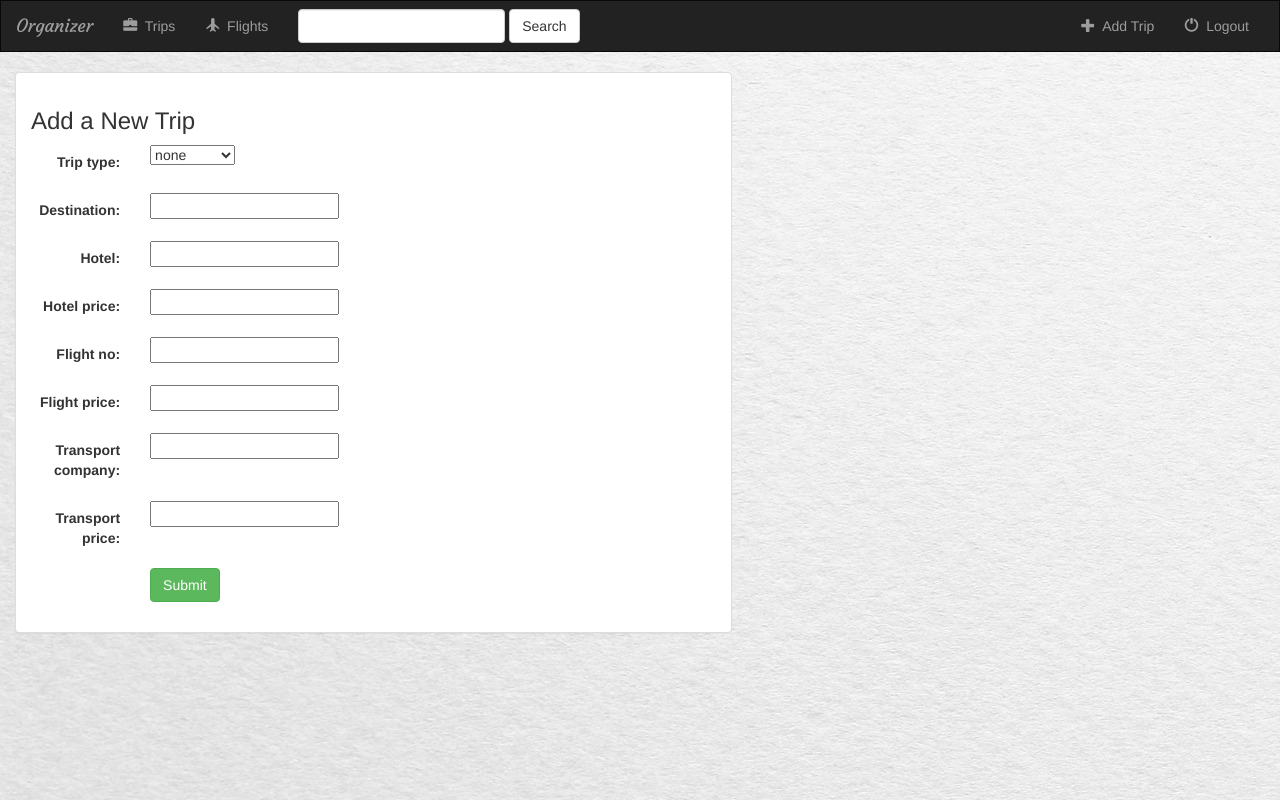
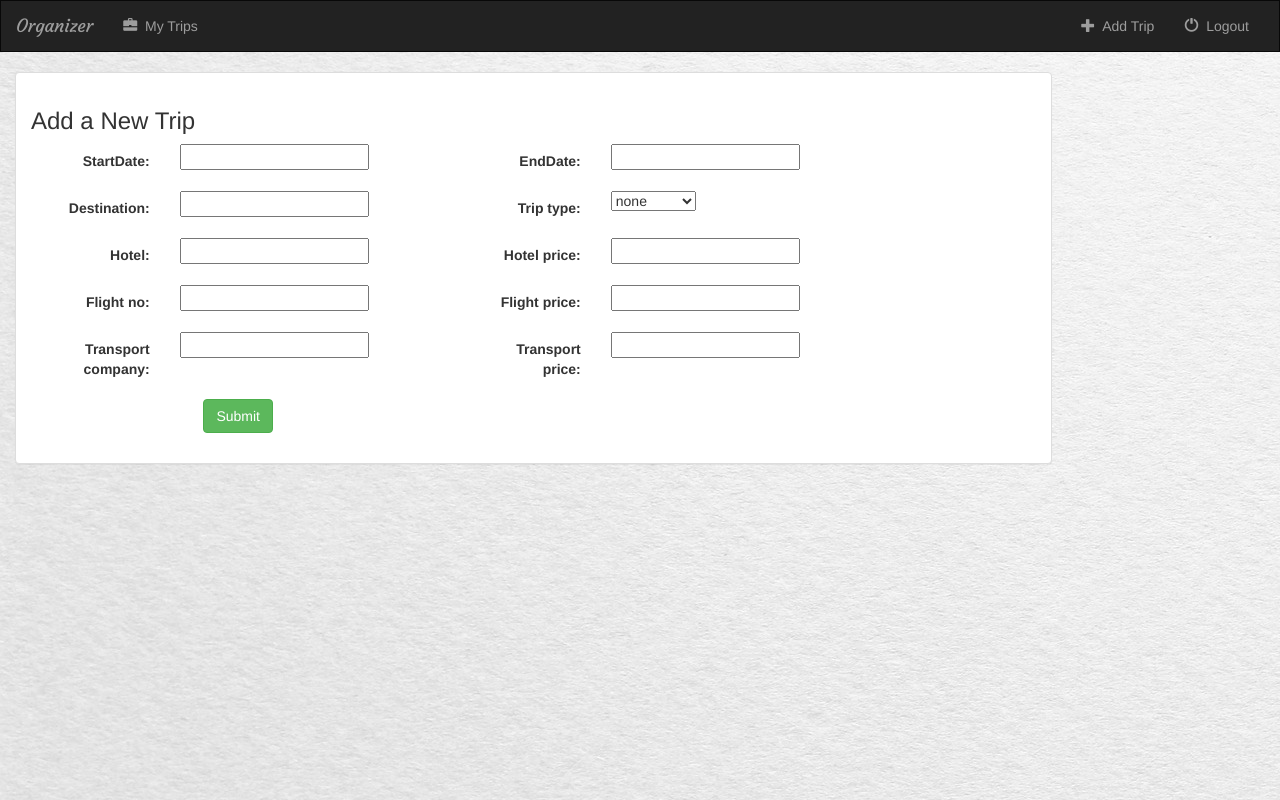
Before and after one commit to bindkeeper/travelSite, a Django app: page /organizer/create_trip/ in a window 1280 px wide. Run offline with Django 3.2, Linux system fonts and the light colour scheme; a user stored in the database is signed in; data comes from the database, SQL or seed files in the repository; both versions use the stored data as it was after the commit; tables that the repository leaves empty hold one stand-in row (values such as "Sample post"); some libraries are stand-ins or nearby versions.

Commit message:
added a bunch of features

```diff
--- a/organizer/forms.py
+++ b/organizer/forms.py
@@ -6,7 +6,11 @@ class TripForm(forms.ModelForm):
 
 	class Meta:
 		model = Trip
-		fields = ['trip_type',
+
+		fields = [
+			'startDate',
+			'endDate',
+			'trip_type',
 			'destination',
 			'hotel',
 			'hotel_price',
@@ -16,6 +20,25 @@ class TripForm(forms.ModelForm):
 			'transport_price',
 		]
 
+		widgets = {
+            'startDate': forms.DateInput(attrs={'class':'date'}),
+            'endDate': forms.DateInput(attrs={'class':'date'}),
+        }
+
+	def clean(self):
+
+		data = super(TripForm, self).clean()
+		print(data)
+		startDate = data.get('startDate')
+		endDate = data.get('endDate')
+		if endDate and startDate:
+			print('got start and end dates')
+			if  not (endDate > startDate):
+				print('raising Error')
+				raise forms.ValidationError('endDate must be after startDate')
+
+		return data
+
 class UserForm(forms.ModelForm):
     password = forms.CharField(widget=forms.PasswordInput)
 
--- a/organizer/models.py
+++ b/organizer/models.py
@@ -34,8 +34,12 @@ class Flight(models.Model):
 
 DEFAULT_TRIP_TYPE = 3
 class Trip(models.Model):
+	shared = models.BooleanField(default=False)
 	user = models.ForeignKey(User, default=1)
 	destination = models.CharField(max_length=200)
+
+	startDate = models.DateField()
+	endDate = models.DateField()
 
 	hotel = models.CharField(max_length=200)
 	hotel_price = models.DecimalField(max_digits=10, decimal_places=2)
--- /dev/null
+++ b/organizer/static/organizer/main.js
@@ -0,0 +1,20 @@
+
+$(function() {
+$(".btn-share").click(function(){
+
+
+
+	var url = $(this).attr('href');
+	var self = $(this);
+	alert(url);
+    $.getJSON(url, function(result){
+        $.each(result, function(result) {
+			if (result.success) {
+				$(self).toggleClass('active');
+			}
+		});
+    });
+	return false;
+
+});
+});
--- a/organizer/static/organizer/style.css
+++ b/organizer/static/organizer/style.css
@@ -9,3 +9,8 @@ body {
 .navbar-brand {
 	font-family: 'Courgette', coursive;
 }
+
+.ui-datepicker {
+    /*background: transparent;*/
+    background: blue;
+}
--- a/organizer/templates/organizer/base.html
+++ b/organizer/templates/organizer/base.html
@@ -13,7 +13,10 @@
 	<link href="https://fonts.googleapis.com/css?family=Courgette" rel="stylesheet">
 	<link rel="stylesheet" type="text/css" href="{% static 'organizer/style.css' %}" />
 	<script src="https://ajax.googleapis.com/ajax/libs/jquery/1.12.0/jquery.min.js"></script>
+	<link href="http://code.jquery.com/ui/1.10.4/themes/ui-lightness/jquery-ui.css" rel="stylesheet">
+	<script src="http://code.jquery.com/ui/1.10.4/jquery-ui.js"></script>
 	<script src="https://maxcdn.bootstrapcdn.com/bootstrap/3.3.7/js/bootstrap.min.js" integrity="sha384-Tc5IQib027qvyjSMfHjOMaLkfuWVxZxUPnCJA7l2mCWNIpG9mGCD8wGNIcPD7Txa" crossorigin="anonymous"></script>
+	<script src="{% static 'organizer/main.js' %}"></script>
 
 	</head>
 <body>
@@ -36,22 +39,11 @@
 					<li class="">
 						<a href="{% url 'organizer:index' %}">
 							<span class="glyphicon glyphicon-briefcase" area-hidden="true"></span>&nbsp;
-							Trips
-						</a>
-					</li>
-					<li class="">
-						<a href="#">
-							<span class="glyphicon glyphicon-plane" area-hidden="true"></span>&nbsp;
-							Flights
+							My Trips
 						</a>
 					</li>
 				</ul>
-				<form class="navbar-form navbar-left" role="search" method="get" action="#">
-					<div class="form-group">
-						<input type="text" class="form-control" name="q" value=""/>
-					</div>
-					<button type="button" class="btn btn-default">Search</button>
-				</form>
+
 				<ul class="nav navbar-nav navbar-right" >
 					<li class="">
 						<a href=" {% url 'organizer:create_trip' %} ">
--- a/organizer/templates/organizer/create_trip.html
+++ b/organizer/templates/organizer/create_trip.html
@@ -7,18 +7,85 @@
 
     <div class="row">
 
-        <div class="col-sm-12 col-md-7">
+        <div class="col-sm-12 col-md-10">
             <div class="panel panel-default">
                 <div class="panel-body">
                     <h3>Add a New Trip</h3>
-                    {% if error_message %}
-                        <p><strong>{{ error_message }}</strong></p>
+                    {% if form.errors %}
+                        <p><strong>{{  form.non_field_errors  }}</strong></p>
                     {% endif %}
                     <form class="form-horizontal" role="form" action="" method="post" enctype="multipart/form-data">
                         {% csrf_token %}
 
+						<div class="form-group">
+							<div class="col-sm-5">
+								<span class="text-danger small">{{ form.startDate.errors }}</span>
+								<label class="control-label col-sm-4">{{ form.startDate.label_tag }}</label>
+								<div class="col-sm-2">{{ form.startDate }}</div>
+							</div>
+							<div class="col-sm-5">
+								<span class="text-danger small">{{ form.endDate.errors }}</span>
+								<label class="control-label col-sm-4">{{ form.endDate.label_tag }}</label>
+								<div class="col-sm-2">{{ form.endDate }}</div>
+							</div>
+						</div>
 
-                        {% include 'organizer/form_template.html' %}
+						<div class="form-group">
+							<div class="col-sm-5">
+								<span class="text-danger small">{{ form.destination.errors }}</span>
+								<label class="control-label col-sm-4">{{ form.destination.label_tag }}</label>
+							<div class="col-sm-2">{{ form.destination }}</div>
+							</div>
+							<div class="col-sm-5">
+								<span class="text-danger small">{{ form.trip_type.errors }}</span>
+								<label class="control-label col-sm-4">{{ form.trip_type.label_tag }}</label>
+							<div class="col-sm-2">{{ form.trip_type }}</div>
+							</div>
+						</div>
+
+						<div class="form-group">
+							<div class="col-sm-5">
+								<span class="text-danger small">{{ form.hotel.errors }}</span>
+								<label class="control-label col-sm-4">{{ form.hotel.label_tag }}</label>
+							<div class="col-sm-2">{{ form.hotel }}</div>
+							</div>
+							<div class="col-sm-5">
+								<span class="text-danger small">{{ form.hotel_price.errors }}</span>
+								<label class="control-label col-sm-4">{{ form.hotel_price.label_tag }}</label>
+							<div class="col-sm-2">{{ form.hotel_price }}</div>
+							</div>
+						</div>
+
+						<div class="form-group">
+							<div class="col-sm-5">
+								<span class="text-danger small">{{ form.flight_no.errors }}</span>
+								<label class="control-label col-sm-4">{{ form.flight_no.label_tag }}</label>
+							<div class="col-sm-2">{{ form.flight_no }}</div>
+							</div>
+							<div class="col-sm-5">
+								<span class="text-danger small">{{ form.flight_price.errors }}</span>
+								<label class="control-label col-sm-4">{{ form.flight_price.label_tag }}</label>
+							<div class="col-sm-2">{{ form.flight_price }}</div>
+							</div>
+						</div>
+
+						<div class="form-group	">
+							<div class="col-sm-5">
+								<span class="text-danger small">{{ form.transport_company.errors }}</span>
+								<label class="control-label col-sm-4">{{ form.transport_company.label_tag }}</label>
+							<div class="col-sm-2">{{ form.transport_company }}</div>
+							</div>
+							<div class="col-sm-5">
+								<span class="text-danger small">{{ form.transport_price.errors }}</span>
+								<label class="control-label col-sm-4">{{ form.transport_price.label_tag }}</label>
+							<div class="col-sm-2">{{ form.transport_price }}</div>
+							</div>
+						</div>
+
+
+
+
+
                         <div class="form-group">
                             <div class="col-sm-offset-2 col-sm-10">
                                 <button type="submit" class="btn btn-success">Submit</button>
@@ -31,4 +98,9 @@
     </div>
 
 </div>
+ <script>
+        $(function() {
+            $( ".date" ).datepicker();
+        });
+</script>
 {% endblock %}
--- a/organizer/urls.py
+++ b/organizer/urls.py
@@ -13,10 +13,12 @@ urlpatterns = [
 	url(r'^logout_user/$', views.logout_user, name='logout_user'),
 	url(r'^trip/(?P<trip_id>[0-9]+)/$', views.detail, name='detail'),
 
-	url(r'^trip/(?P<trip_id>[0-9]+)/favorite$', views.favorite, name='favorite'),
+
+	url(r'^trip/(?P<trip_id>[0-9]+)/date_change$', views.date_change, name='date_change'),
 	url(r'^trip/(?P<trip_id>[0-9]+)/hotel_change$', views.hotel_change, name='hotel_change'),
 	url(r'^trip/(?P<trip_id>[0-9]+)/flight_change$', views.flight_change, name='flight_change'),
 	url(r'^trip/(?P<trip_id>[0-9]+)/transport_change$', views.transport_change, name='transport_change'),
+	url(r'^trip/(?P<trip_id>[0-9]+)/share$', views.share, name='share'),
 
 
 ]
--- a/organizer/views.py
+++ b/organizer/views.py
@@ -1,13 +1,13 @@
 
 from django.shortcuts import render, redirect
-from django.http import HttpResponse, Http404
+from django.http import HttpResponse, Http404, JsonResponse
 from django.template import loader
 from .forms import  UserForm, TripForm
 from .models import Trip, Flight, TripType
-from django.shortcuts import render, get_object_or_404
+from django.shortcuts import render, get_object_or_404, redirect
 from django.contrib.auth import authenticate, login, logout
 from django.views.generic import View
-
+from datetime import datetime
 
 # Create your views here.
 
@@ -19,6 +19,7 @@ def create_trip(request):
 		if form.is_valid():
 			trip = form.save(commit=False)
 			trip.user = request.user
+
 			trip.save()
 			return render(request, 'organizer/details.html', {'trip' : trip})
 
@@ -30,10 +31,17 @@ def create_trip(request):
 		return render(request, 'organizer/create_trip.html', context)
 
 def delete_trip(request, trip_id):
-    trip = Trip.objects.get(pk=trip_id)
-    trip.delete()
-    all_trips = Trip.objects.filter(user=request.user)
-    return render(request, 'organizer/index.html', {'all_trips' : all_trips})
+	if not request.user.is_authenticated():
+		return render(request, 'organizer/login.html')
+	try:
+		trip = Trip.objects.get(pk=trip_id, user=request.user)
+		if trip is not None:
+			trip.delete()
+	except (KeyError, Trip.DoesNotExist):
+		pass
+	return redirect('/organizer/', request)
+
+
 
 
 def index(request):
@@ -41,15 +49,10 @@ def index(request):
 		return render(request, 'organizer/login.html')
 	else:
 		all_trips = Trip.objects.filter(user=request.user)
+		all_shared_trips = Trip.objects.filter(shared=True)
 
-		return render(request, 'organizer/index.html', {'all_trips' : all_trips})
-	'''
-	template = loader.get_template('organizer/index.html')
-	context = {
-		'message': 'Hello2'
-	}
-	return HttpResponse(template.render(context, request))
-	'''
+		return render(request, 'organizer/index.html', {'all_trips' : all_trips, 'all_shared_trips': all_shared_trips})
+
 
 
 def detail(request, trip_id):
@@ -62,42 +65,58 @@ def detail(request, trip_id):
 	'''
 
 	trip = get_object_or_404(Trip, pk=trip_id)
+
+	if trip.user == request.user:
+		return render(request, 'organizer/details.html', {'trip' : trip, "can_delete": True})
+	else:
+		return render(request, 'organizer/details.html', {'trip' : trip})
+
+def share(request, trip_id):
+	trip = get_object_or_404(Trip, pk=trip_id)
+	try:
+		if trip.shared:
+			trip.shared = False
+		else:
+			trip.shared = True
+			trip.save()
+	except (KeyError, Trip.DoesNotExist):
+		return JsonResponse({'success': False})
+	else:
+		return JsonResponse({'success': True})
+
+def date_change(request, trip_id):
+	trip = get_object_or_404(Trip, pk=trip_id)
+
+	if trip.shared is not True:
+		trip.startDate =  datetime.strptime(request.POST['startDate'], '%m/%d/%Y')
+		trip.endDate = datetime.strptime(request.POST['endDate'], '%m/%d/%Y')
+		trip.save()
 	return render(request, 'organizer/details.html', {'trip' : trip})
+
 
 def hotel_change(request, trip_id):
 	trip = get_object_or_404(Trip, pk=trip_id)
-	trip.hotel = request.POST['hotel']
-	trip.hotel_price = request.POST['hotel_price']
-	trip.save()
+	if trip.shared is not True:
+		trip.hotel = request.POST['hotel']
+		trip.hotel_price = request.POST['hotel_price']
+		trip.save()
 	return render(request, 'organizer/details.html', {'trip' : trip})
 
 def flight_change(request, trip_id):
 	trip = get_object_or_404(Trip, pk=trip_id)
-	trip.flight_no = request.POST['flight_no']
-	trip.flight_price = request.POST['flight_price']
-	trip.save()
+	if trip.shared is not True:
+		trip.flight_no = request.POST['flight_no']
+		trip.flight_price = request.POST['flight_price']
+		trip.save()
 	return render(request, 'organizer/details.html', {'trip' : trip})
 
 def transport_change(request, trip_id):
 	trip = get_object_or_404(Trip, pk=trip_id)
-	trip.transport_company = request.POST['transport_company']
-	trip.transport_price = request.POST['transport_price']
-	trip.save()
+	if trip.shared is not True:
+		trip.transport_company = request.POST['transport_company']
+		trip.transport_price = request.POST['transport_price']
+		trip.save()
 	return render(request, 'organizer/details.html', {'trip' : trip})
-
-def favorite(request, trip_id):
-	trip = get_object_or_404(Trip, pk=trip_id)
-	try:
-		selected_trip = trip.flight_set.get(pk=request.POST['trip'])
-	except(KeyError, Flight.DoesNotExist):
-		return render(request, 'organizer/details.html', {
-		'trip' : trip,
-		'error_message': "You did not select a valid flight",
-		})
-	else:
-		selected_trip.is_favorite=True
-		selected_trip.save()
-		return render(request, 'organizer/details.html', {'trip' : trip})
 
 
 def register(request):
@@ -128,7 +147,7 @@ def login_user(request):
             if user.is_active:
                 login(request, user)
                 all_trips = Trip.objects.filter(user=request.user)
-                return render(request, 'organizer/index.html', {'all_trips': all_trips})
+                return redirect('/organizer/', request)
             else:
                 return render(request, 'organizer/login.html', {'error_message': 'Your account has been disabled'})
         else:
```
Also changed, not shown: organizer/templates/organizer/details.html (+65 -63 lines), organizer/templates/organizer/index.html (+58 -5 lines), db.sqlite3, organizer/migrations/0002_trip_startdate.py (added), organizer/migrations/0003_trip_enddate.py (added), organizer/migrations/0004_trip_shared.py (added).
